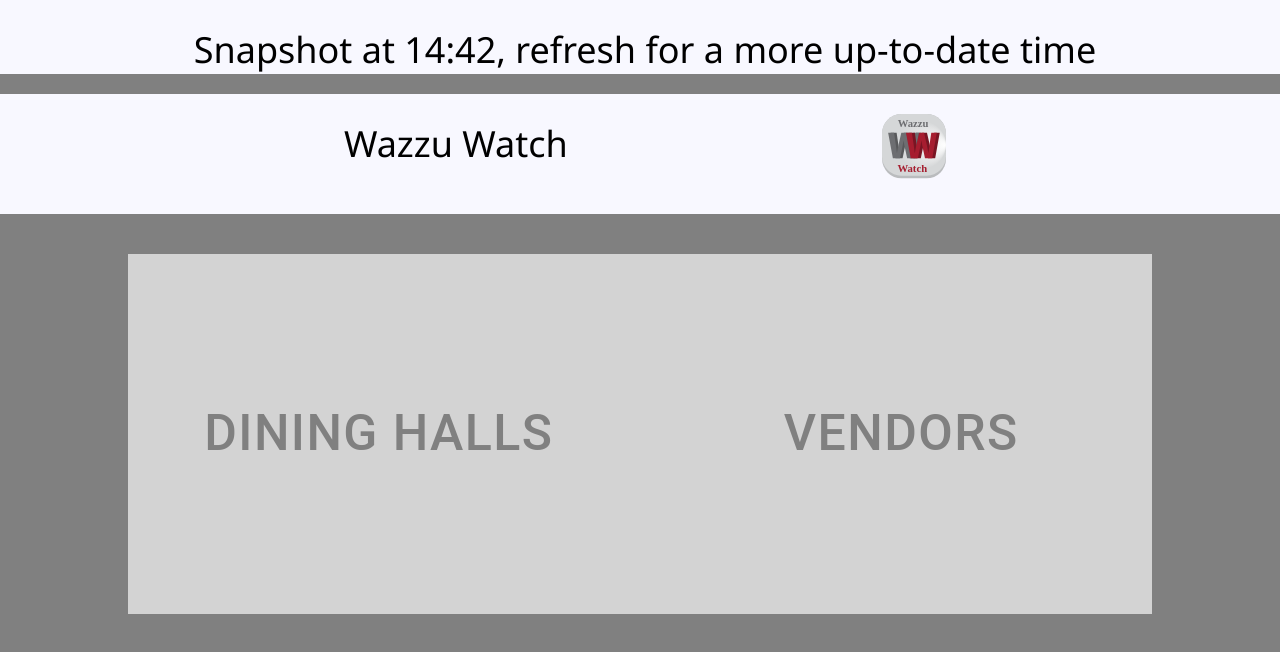
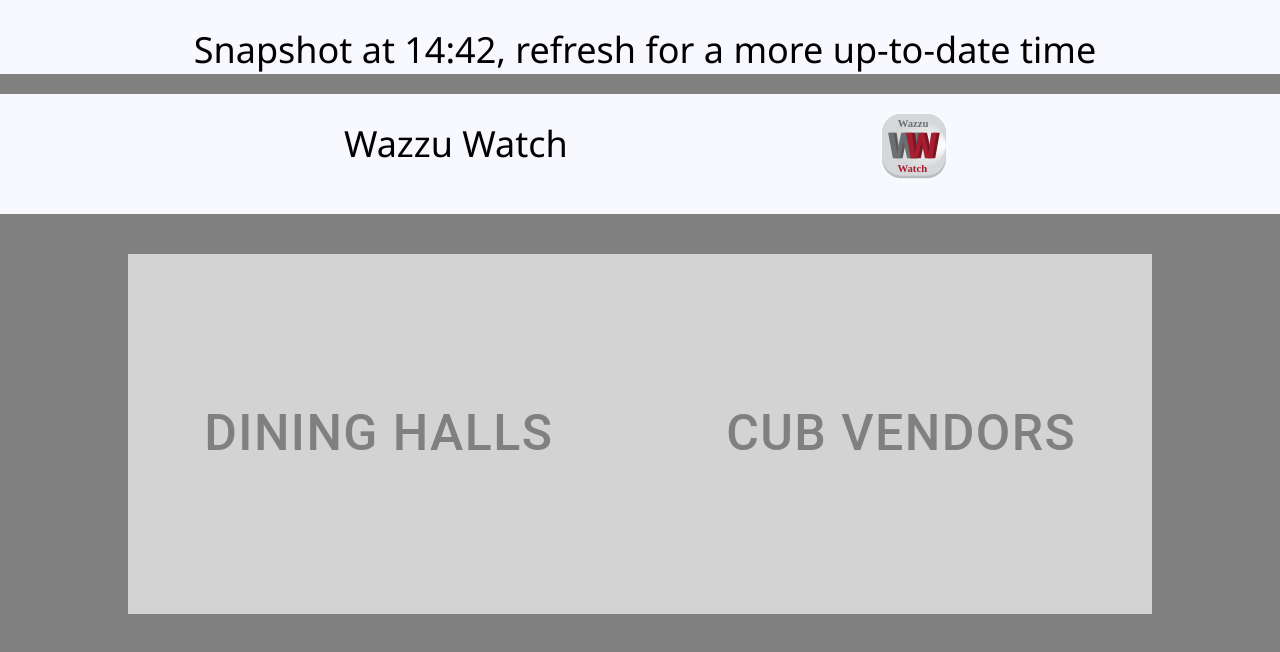
Before and after one commit to suba-ven/WSU-Hackathon-2022, a React (Create React App) app in the folder my-app/: page / in a window 1280 px wide. Both pictures are taken after a click on the button "ENTER". Shown: the top 652 px of the page. Built offline with nearby package versions, Linux system fonts and the light colour scheme.

Commit message:
Made vendors

```diff
--- a/my-app/src/DiningHallManager.js
+++ b/my-app/src/DiningHallManager.js
@@ -9,9 +9,9 @@
     return (
 
         <div className= "DiningHall">
-            <FoodService name="Southside Cafe" pf={50} />
-            <FoodService name="Hillside Cafe" pf={75} />
-            <FoodService name="Northside Cafe" pf={25} />
+            <FoodService name="Southside Cafe" pf={50} co={2} mo={70} />
+            <FoodService name="Hillside Cafe" pf={75} co={3} mo={80}/>
+            <FoodService name="Northside Cafe" pf={25} co={4} mo={90}/>
 
         </div>
     );
--- a/my-app/src/FoodService.js
+++ b/my-app/src/FoodService.js
@@ -62,6 +62,8 @@
             <div className="Food-center">
                 <div>  {this.props.name} </div>
                 <h1> Percent Capacity:{this.props.pf}  </h1>
+                <h2> Current Occupancy: {this.props.co}</h2>
+                <h3> Max Occupancy: {this.props.mo} </h3>
             </div>
 
         );
--- a/my-app/src/MainPage.js
+++ b/my-app/src/MainPage.js
@@ -32,7 +32,7 @@
                             onClick={() => {
                                 setShowVendorMenu(true);
                                 setChangeMenu(true);
-                            }}>  Vendors </Button>}
+                            }}>  CUB Vendors </Button>}
 
                         {showDiningMenu && <DiningHallManager />}
                         {showVendorMenu && <VendorManager />}
--- a/my-app/src/VendorManager.js
+++ b/my-app/src/VendorManager.js
@@ -7,8 +7,10 @@
 
 const VendorManager = (props) => {
     return (
-        <div maxHeight="800px">
-            VENDOR
+        <div className = "Vendor">
+            <FoodService name="Carlitas" pf={50} co={2} mo={70} />
+            <FoodService name="Subway" pf={75} co={3} mo={80} />
+            <FoodService name="Panda Express" pf={25} co={4} mo={90} />
         </div >
     )
 }
```
